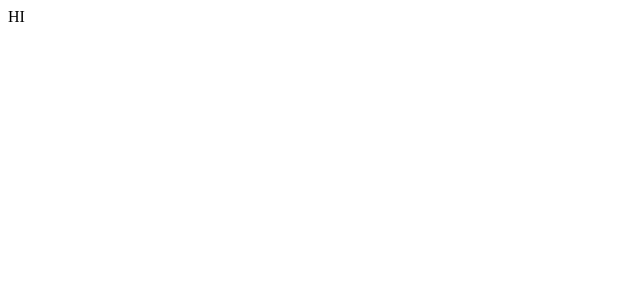
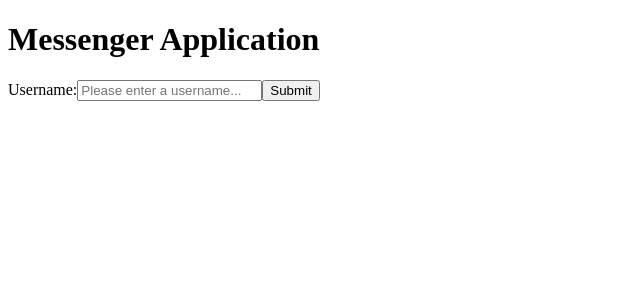
Before and after one commit to floorford/messenger, a React (Create React App) app: page / in a window 1280 px wide. Shown: the top 300 px of the page, without its empty margins (0-640 px from the left). Built offline with nearby package versions, Linux system fonts and the light colour scheme.

Commit message:
went through each file, updated jsx to reflect base functionality, got some handler methods created although they dont do much, mainly for scaffolding

```diff
--- a/public/index.html
+++ b/public/index.html
@@ -7,7 +7,7 @@
     <meta name="theme-color" content="#000000" />
     <meta
       name="description"
-      content="Web site created using create-react-app"
+      content="Simple messenger app made with create-react-app"
     />
     <link rel="apple-touch-icon" href="%PUBLIC_URL%/logo192.png" />
     <!--
@@ -24,7 +24,7 @@
       work correctly both with client-side routing and a non-root public URL.
       Learn how to configure a non-root public URL by running `npm run build`.
     -->
-    <title>React App</title>
+    <title>Messenger App</title>
   </head>
   <body>
     <noscript>You need to enable JavaScript to run this app.</noscript>
--- a/src/App.js
+++ b/src/App.js
@@ -1,3 +1,7 @@
+import React from "react";
+
+import Chat from "./components/Chat";
+
 // Build a basic Messenger app.
 // Aim to spend no more than two hours on this task.
 // Focus on your strengths
@@ -13,9 +17,48 @@
 // 2. Talking to a backend.
 // 3. Multiple users.
 
-const App = () => {
-  // login functionality
-  return <div>HI</div>;
-};
+class App extends React.Component {
+  constructor() {
+    super();
+
+    this.state = { username: "", submitted: false };
+  }
+
+  handleSubmit = (e) => {
+    e.preventDefault();
+    this.setState({ submitted: true });
+  };
+
+  handleInputChange = (e) => {
+    this.setState({ username: e.target.value });
+  };
+
+  render() {
+    const { username, submitted } = this.state;
+
+    return (
+      <main>
+        <h1>Messenger Application</h1>
+        {submitted ? (
+          <Chat />
+        ) : (
+          <form onSubmit={this.handleSubmit}>
+            <label htmlFor='username'>Username:</label>
+            <input
+              type='text'
+              onChange={this.handleInputChange}
+              placeholder='Please enter a username...'
+              required
+              value={username}
+              name='username'
+              id='username'
+            />
+            <button type='submit'>Submit</button>
+          </form>
+        )}
+      </main>
+    );
+  }
+}
 
 export default App;
--- a/src/components/Chat.js
+++ b/src/components/Chat.js
@@ -1,7 +1,26 @@
-const Chat = () => {
-  // the main app
+import React from "react";
 
-  return <div>hi</div>;
-};
+import MessageList from "./MessageList";
+import Input from "./Input";
+
+// The main chat window
+class Chat extends React.Component {
+  constructor() {
+    super();
+
+    this.state = { messages: [] };
+  }
+
+  handleSendMessage = () => {};
+
+  render() {
+    return (
+      <section>
+        <MessageList messages={this.state.messages} />
+        <Input onSubmit={this.handleSendMessage} />
+      </section>
+    );
+  }
+}
 
 export default Chat;
--- a/src/components/Message.js
+++ b/src/components/Message.js
@@ -1,6 +1,13 @@
-const Message = () => {
-  // an individual message
-  return <div>hi</div>;
+// an individual message
+const Message = ({ username, message, userSent }) => {
+  const sentByUser = userSent ? "user-sent" : "";
+
+  return (
+    <div className={`message ${sentByUser}`}>
+      <p className='username'>{username}</p>
+      <p className='message-body'>{message}</p>
+    </div>
+  );
 };
 
 export default Message;
--- a/src/components/MessageList.js
+++ b/src/components/MessageList.js
@@ -1,8 +1,25 @@
-const MessageList = () => {
-  return (
-    <div>hi</div>
-    //   sent and received messages
-  );
+import { useEffect } from "react";
+import Message from "./Message";
+
+const MessageList = ({ messages }) => {
+  useEffect(() => {
+    // on first render, or when new messages - scroll to top of the container
+    const messageContainer = document.getElementById("messageList");
+    messageContainer.scrollTop = messageContainer.scrollHeight;
+  }, [messages]);
+
+  const renderedMessages = messages.map((message, i) => {
+    return (
+      <Message
+        key={i}
+        username={message.username}
+        message={message.message}
+        userSent={message.currentUser}
+      />
+    );
+  });
+
+  return <div id='messageList'>{renderedMessages}</div>;
 };
 
 export default MessageList;
```
